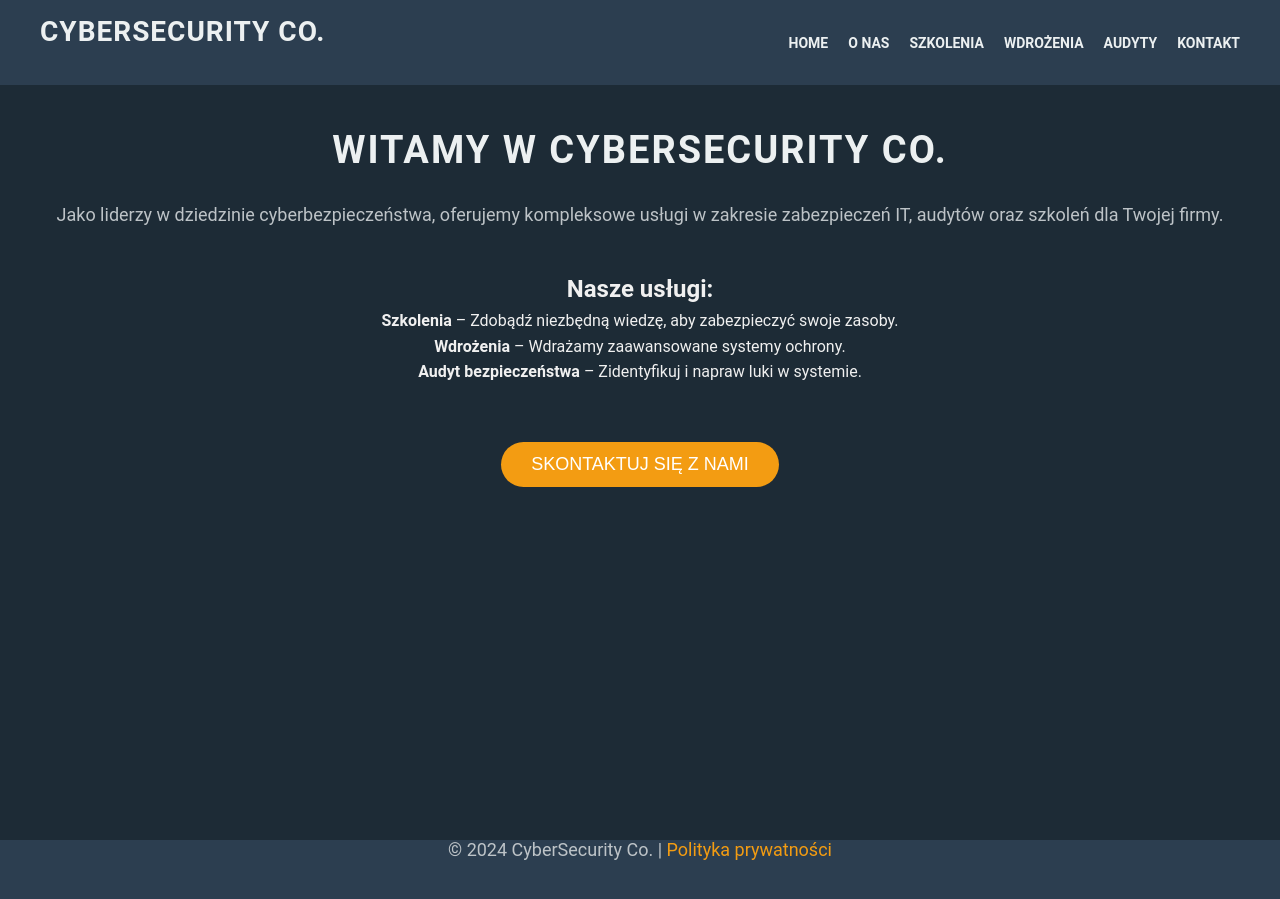
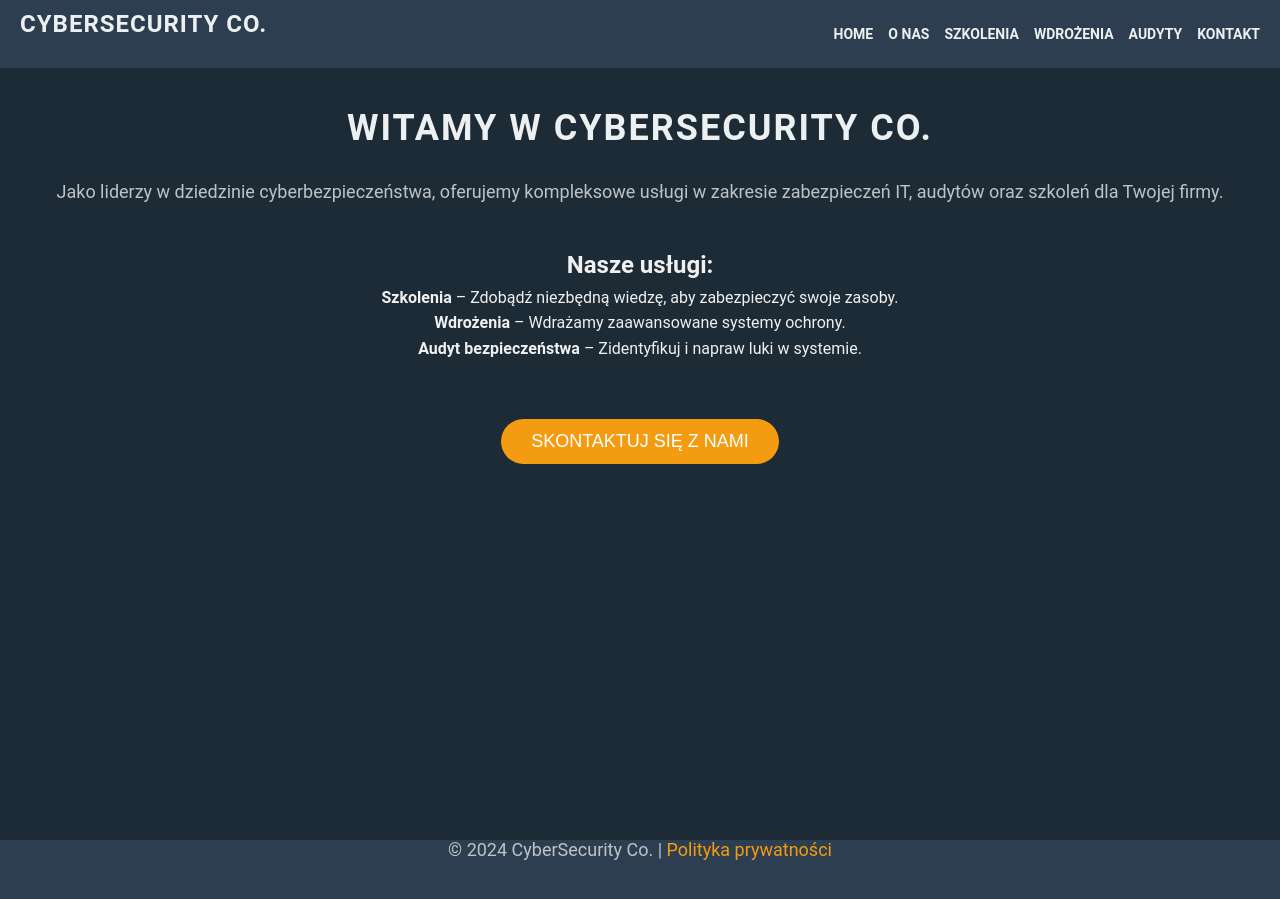
Before and after one commit to dadmins1984/Web, a Jekyll site: the page built from index.md, in a window 1280 px wide. Built offline with Jekyll 4.4.1, drawn with Linux system fonts in a browser that asks for light colours.

Commit message:
fdsafsda

```diff
--- a/assets/css/style.css
+++ b/assets/css/style.css
@@ -22,7 +22,7 @@
     display: flex;
     justify-content: space-between;
     align-items: center;
-    padding: 10px 40px; /* Zmniejszony padding */
+    padding: 5px 20px; /* Zmniejszony padding */
     background-color: #2c3e50; /* Ciemniejszy odcień granatu */
     position: fixed;
     top: 0;
@@ -33,7 +33,7 @@
 
   /* Logo */
   header .logo h1 {
-    font-size: 28px; /* Zmniejszona czcionka logo */
+    font-size: 24px; /* Zmniejszona czcionka logo */
     color: #ecf0f1; /* Jasny szary */
     font-weight: 700;
     text-transform: uppercase;
@@ -51,7 +51,7 @@
   }
 
   nav ul li {
-    margin-left: 20px; /* Zmniejszone marginesy */
+    margin-left: 15px; /* Zmniejszone marginesy */
   }
 
   nav a {
@@ -118,7 +118,7 @@
   /* Sekcje treści */
   main {
     text-align: center;
-    padding-top: 120px;
+    padding-top: 100px;
   }
 
   main .content-container {
@@ -131,7 +131,7 @@
   }
 
   h1 {
-    font-size: 38px;
+    font-size: 36px;
     color: #ecf0f1;
     margin-bottom: 20px;
     font-weight: 600;
@@ -168,7 +168,7 @@
     background-color: #2c3e50;
     color: #ecf0f1;
     text-align: center;
-    padding: 10px 20px; /* Zmniejszony padding */
+    padding: 10px 0; /* Zmniejszony padding */
     font-size: 14px;
     margin-top: auto; /* Sprawia, że stopka przesuwa się na dół */
     width: 100%; /* Zapewnia pełną szerokość */
@@ -191,8 +191,9 @@
   /* Zmiany dla urządzeń mobilnych */
   @media (max-width: 768px) {
     footer {
-      padding: 10px 20px; /* Zmniejszony padding na telefonach */
+      padding: 10px 0; /* Zmniejszony padding na telefonach */
       font-size: 12px; /* Zmniejszenie czcionki na telefonach */
+      height: auto; /* Dostosowanie wysokości stopki */
     }
 
     button {
```
